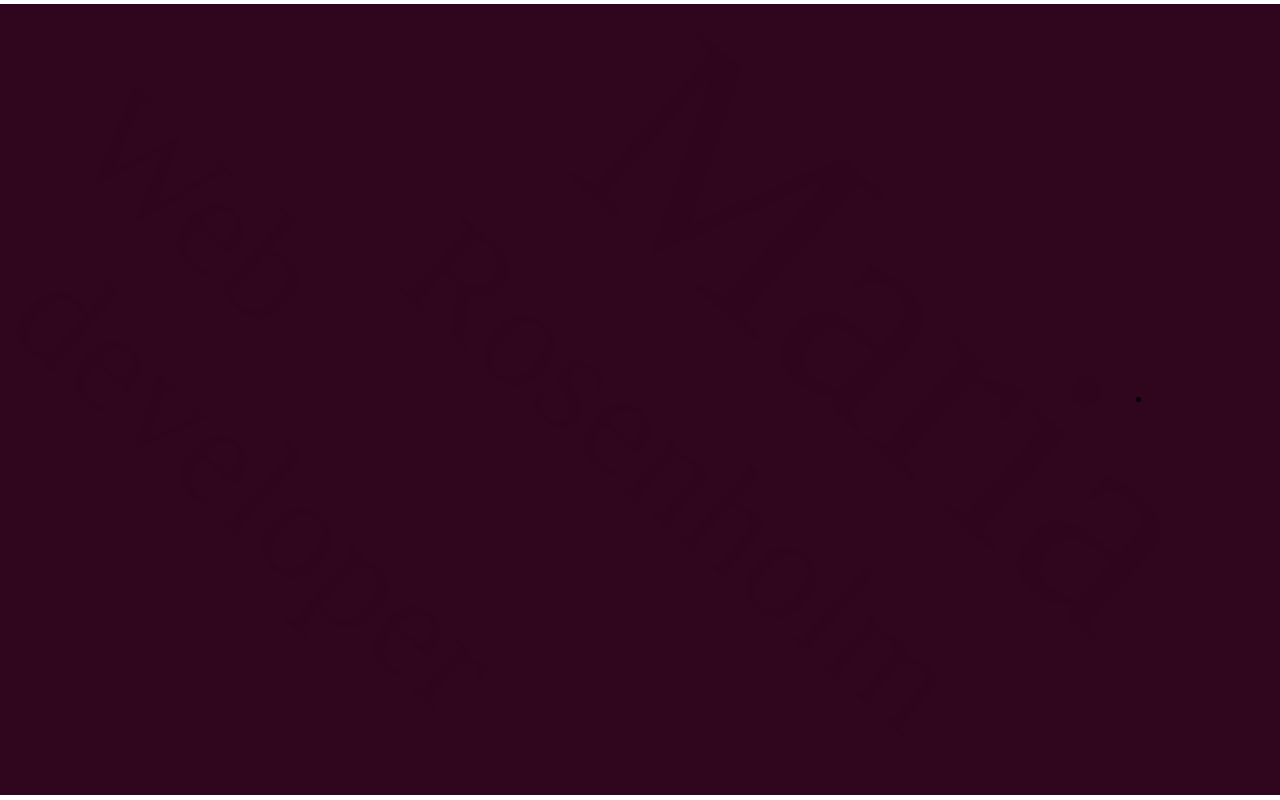
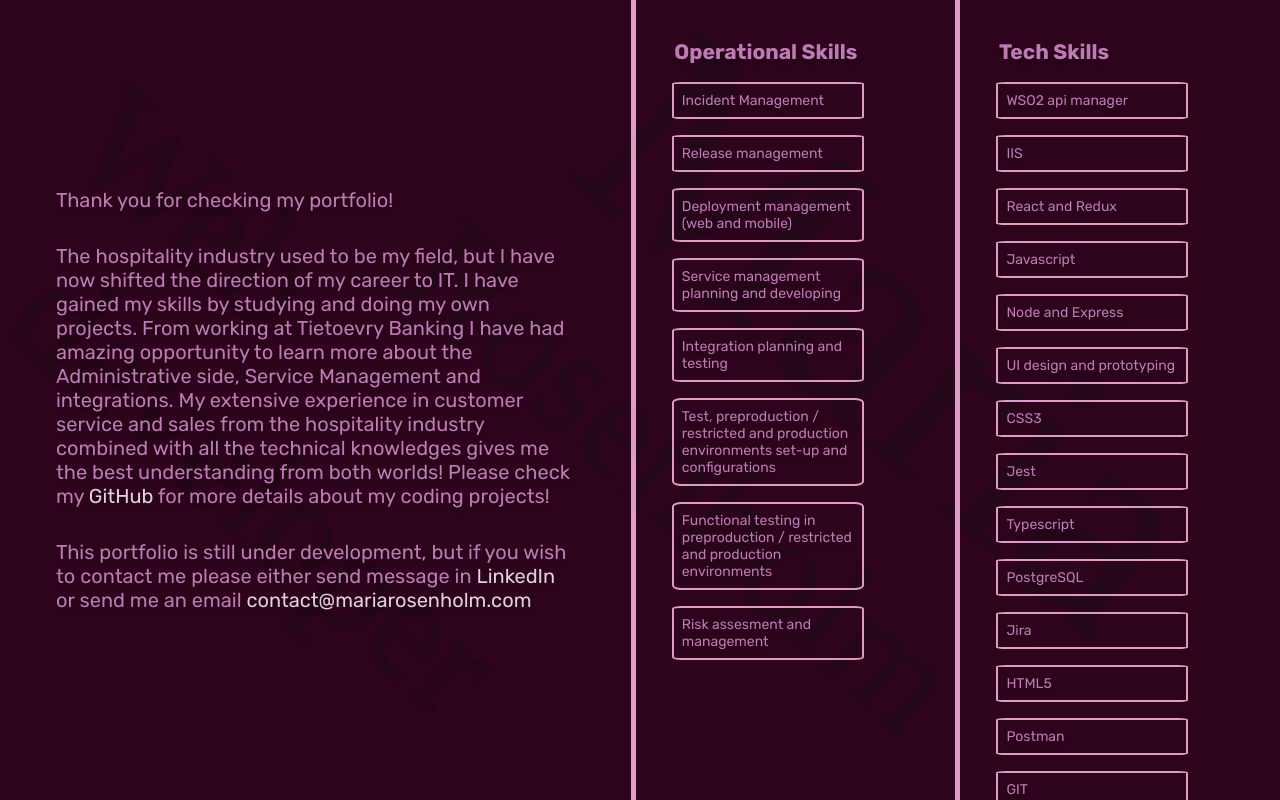
Before and after one commit to MariaRosenholm/portfolio, a React (Create React App) app: page / in a window 1280 px wide. Built offline with nearby package versions, Linux system fonts and the light colour scheme; a web font is replaced by a local one.

Commit message:
skills added

```diff
--- a/src/Components/details.js
+++ b/src/Components/details.js
@@ -1,5 +1,6 @@
 import React from "react";
 import OpenInTab from "./link"
+import Skills from "../assets/skills.json"
 
 const Details = () => {
 
@@ -21,7 +22,8 @@ Please check my  <a id="link" onClick={OpenInTab}  href={"https://github.com/Mar
 </p>
         <p>This portfolio is still under development, but if you wish to contact me please either send message in <a id="link" onClick={OpenInTab}  href={"https://www.linkedin.com/in/mariarosenholm/"}>LinkedIn</a>  or send me an email <a id="link" onClick={(e) => {window.location.href ='mailto:contact@mariarosenholm.com';}} href={"mailto:contact@mariarosenholm.com"}>contact@mariarosenholm.com</a></p>
         </div>
-        <div id="skills"><ul><li></li></ul></div>
+        <div id="skills"><h3>Operational Skills</h3>{Skills.DevOpsSkills.map((skill,i) => <p>{skill}</p>)}</div>
+        <div id="skills"><h3>Tech Skills</h3>{Skills.TechSkills.map((skill, i) => <p>{skill}</p>)}</div>
     </div>
   );
 };
--- a/src/assets/skills.json
+++ b/src/assets/skills.json
@@ -1,72 +1,28 @@
 {
-  "DevOpsSkills": {
-    "1": {
-      "skill": "Incident Management"
-    },
-    "2": {
-      "skill": "Release management"
-    },
-    "3": {
-      "skill": "Deployment management (web and mobile)"
-    },
-    "4": {
-      "skill": "Service management planning and developing"
-    },
-    "5": {
-      "skill": "Integration planning and testing"
-    },
-    "6": {
-      "skill": "Test, preproduction / restricted and production environments set-up and configurations"
-    },
-    "7": {
-      "skill": "Functional testing in preproduction / restricted and production environments"
-    },
-    "8": {
-      "skill": "Risk assesment and management"
-    }
-  },
-  "TechSkills":{
-     "1": {
-        "skill": "WSO2 api manager"
-      },
-      "2": {
-        "skill": "IIS"
-      },
-      "3": {
-        "skill": "React and Redux"
-      },
-      "4": {
-        "skill": "Javascript"
-      },
-      "5": {
-        "skill": "Node and Express"
-      },
-      "6": {
-        "skill": "UI design and prototyping"
-      },
-      "7": {
-        "skill": "CSS3"
-      },
-      "8": {
-        "skill": "Jest"
-      },
-      "9": {
-        "skill": "Typescript"
-      },
-      "10": {
-        "skill": "PostgreSQL"
-      },
-      "11": {
-        "skill": "Jira"
-      },
-      "12": {
-        "skill": "HTML5"
-      },
-      "13": {
-        "skill": "Postman"
-      },
-      "14": {
-        "skill": "GIT"
-      }
-  }
+  "DevOpsSkills": [
+    "Incident Management",
+    "Release management",
+    "Deployment management (web and mobile)",
+    "Service management planning and developing",
+    "Integration planning and testing",
+    "Test, preproduction / restricted and production environments set-up and configurations",
+    "Functional testing in preproduction / restricted and production environments",
+    "Risk assesment and management"
+  ],
+  "TechSkills": [
+    "WSO2 api manager",
+    "IIS",
+    "React and Redux",
+    "Javascript",
+    "Node and Express",
+    "UI design and prototyping",
+    "CSS3",
+    "Jest",
+    "Typescript",
+    "PostgreSQL",
+    "Jira",
+    "HTML5",
+    "Postman",
+    "GIT"
+  ]
 }
--- a/src/index.css
+++ b/src/index.css
@@ -2,6 +2,7 @@
   margin: 0;
   padding: 0;
   box-sizing: border-box;
+  scroll-behavior: smooth;
 }
 
 .App{
@@ -88,9 +89,15 @@ a {
   color: #190a18;
 }
 
+h3{
+  font-size:1.5em;
+  margin: 0.5em;
+  width: 15vw;
+}
+
 .Landing {
   background-image: url("./assets/background.svg");
-  animation-duration: 5s;
+  animation-duration: 3s;
   animation-iteration-count:initial;
   animation-name: Up;
   transform: translateY(-100vh);
@@ -103,31 +110,62 @@ a {
   display: flex;
   justify-content:center;
   align-items: center;
-  animation-duration: 6s;
+  animation-duration: 4s;
   animation-iteration-count:initial;
   animation-name: open;
   background-color: rgb(45, 4, 28);
+  font-family: "Rubik", sans-serif;
+  font-optical-sizing: auto;
+  font-weight: 400;
+  font-style: normal;
+  color: rgb(190, 122, 181);
+  overflow-y: scroll;
+}
+
+#skills{
+  height: 100vh;
+  padding:2em;
+  z-index: 1;
+  border-left: solid 5px rgb(223, 155, 195);
+  font-size: 14px;
+  display: flex;
+  flex-direction: column;
+  overflow-x: scroll;
+  width: 200%;
+}
+
+#skills p, h3{
+  animation-duration: 5s;
+  animation-iteration-count:initial;
+  animation-name: opa;
+}
+
+#skills p{
+  width: 15vw;
+  border: rgb(223, 155, 195) 2px solid;
+  margin: 1vh;
+  border-radius: 5%;
+  padding: 1vh;
+}
+
+#skills p:hover{
+  color: rgb(182, 55, 161);
 }
 
 #contact{
   height: 80%;
-  width: 80%;
-  z-index: 1;
   display:flex;
   justify-content:center;
   align-items: left;
   flex-direction: column;
   padding: 2em;
+  font-size: 20px;
+  z-index: 1;
+  overflow-y: scroll;
 }
 
 #contact p{
- font-family: "Rubik", sans-serif;
- font-optical-sizing: auto;
- font-weight: 400;
- font-style: normal;
- font-size: 25px;
- color: rgb(190, 122, 181);
- animation-duration: 8s;
+ animation-duration: 5s;
  animation-iteration-count:initial;
  animation-name: opa;
  margin: 2vh;
@@ -135,8 +173,7 @@ a {
 }
 
 #link{
-  color: rgb(226, 208, 225);
-
+ color: rgb(226, 208, 225);
 }
 
 #link:hover{
```
